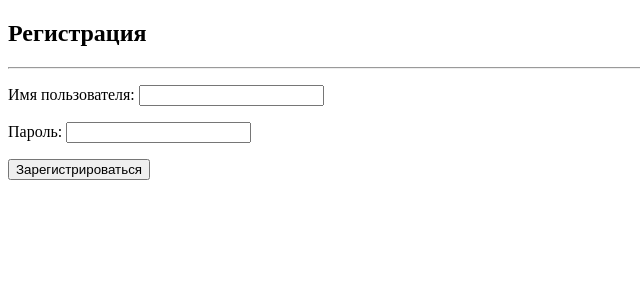
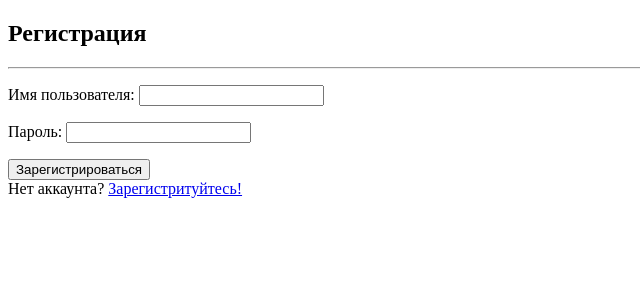
Before and after one commit to xRetrograde/codewars-like-app, a Django app: page /registration in a window 1280 px wide. Shown: the part 26-326 px from the top of the page, without its empty margins (0-640 px from the left). Run offline with Django 4.2, Linux system fonts and the light colour scheme.

```diff
--- a/codewars/templates/registration.html
+++ b/codewars/templates/registration.html
@@ -14,5 +14,6 @@
 
     <input type="submit" value="Зарегистрироваться" />
   </form>
+  <span>Нет аккаунта? <a href="#">Зарегистритуйтесь!</a></span>
 </section>
 {% endblock %}
```
